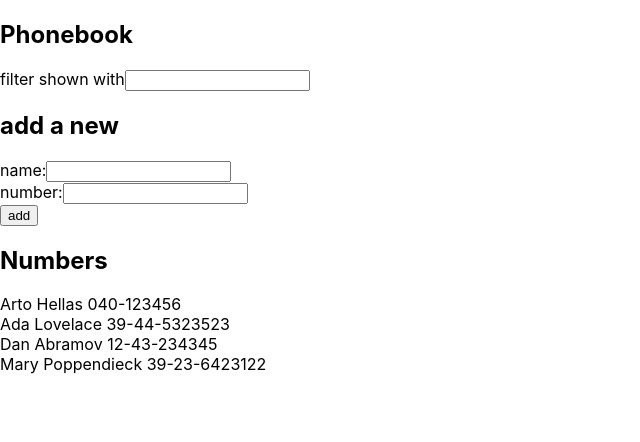
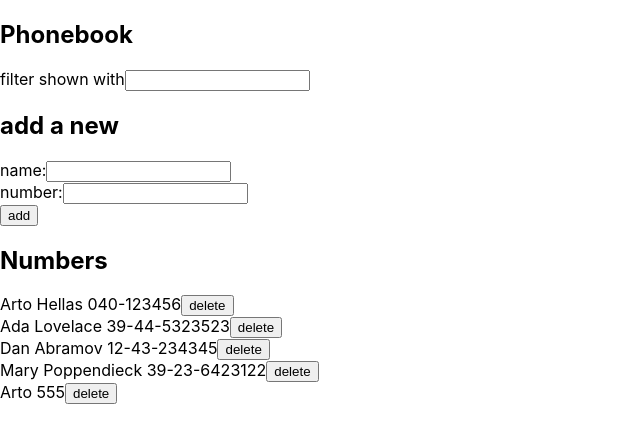
Before and after one commit to LurryLarry/FullStackOpen, a React (Create React App) app in the folder osa2/puhelinluettelo/: page / in a window 1280 px wide. Shown: the top 442 px of the page, without its empty margins (0-640 px from the left). Built offline with nearby package versions, Linux system fonts and the light colour scheme; data requests are answered from the project's data file.

Commit message:
2.17 done

```diff
--- a/osa2/puhelinluettelo/db.json
+++ b/osa2/puhelinluettelo/db.json
@@ -1,5 +1,5 @@
 {
-  "persons":[
+  "persons": [
     {
       "name": "Arto Hellas",
       "number": "040-123456",
@@ -19,6 +19,11 @@
       "name": "Mary Poppendieck",
       "number": "39-23-6423122",
       "id": 4
+    },
+    {
+      "name": "Arto",
+      "number": "555",
+      "id": 5
     }
   ]
 }
--- a/osa2/puhelinluettelo/src/App.js
+++ b/osa2/puhelinluettelo/src/App.js
@@ -1,9 +1,8 @@
 import React, { useState, useEffect } from 'react'
-import axios from 'axios'
 import Persons from './components/Persons'
 import PersonForm from './components/PersonForm'
 import Filter from './components/Filter'
-
+import numberService from './services/persons'
 
 const App = () => {
   const [persons, setPersons] = useState([])
@@ -12,13 +11,14 @@ const App = () => {
   const [newFilter, setNewFilter] = useState('')
 
   useEffect(() => {
-    axios
-      .get('http://localhost:3001/persons')
-      .then(response => {
-        setPersons(response.data)
+    numberService
+      .getAll()
+      .then(initialPersons => {
+        setPersons(initialPersons)
+        console.log(initialPersons);
     })
   }, [])
-  console.log(persons);
+
 
   const addPerson = (event) => {
     event.preventDefault()
@@ -30,7 +30,33 @@ const App = () => {
         name: newName,
         number: newNumber
       }
-      setPersons(persons.concat(person))
+
+      numberService
+      .create(person)
+        .then(returnedPerson => {
+          console.log(returnedPerson);
+          setPersons(persons.concat(returnedPerson))
+      })
+    }
+  }
+
+  const deletePerson = (id) => {
+    const person = persons.find(p => p.id === id)
+    console.log(person);
+    console.log('käy täällä');
+
+    const result = window.confirm(`Delete ${person.name} ?`)
+
+    if (result === true) {
+      numberService
+        .removePerson(person.id)
+        .then(deletedPerson => {
+          console.log(deletedPerson);
+          setPersons(persons.filter(p => p.id !== id))
+        })
+        .catch(error => {
+          alert(`${person.name} was already deleted from server`)
+        })
     }
   }
 
@@ -67,6 +93,7 @@ const App = () => {
       />
       <h2>Numbers</h2>
       <Persons
+        deletePerson={deletePerson}
         newFilter={newFilter}
         persons={persons}/>
     </div>
--- a/osa2/puhelinluettelo/src/components/Person.js
+++ b/osa2/puhelinluettelo/src/components/Person.js
@@ -1,9 +1,11 @@
 import React from 'react'
 
-const Person = ({ person }) => {
+const Person = ({ person, deletePerson }) => {
   console.log(person);
+
+
   return (
-        <div>{person.name} {person.number}</div>
+        <div>{person.name} {person.number}<button onClick={deletePerson}>delete</button></div>
   )
 }
 
--- a/osa2/puhelinluettelo/src/components/Persons.js
+++ b/osa2/puhelinluettelo/src/components/Persons.js
@@ -1,7 +1,7 @@
 import React from 'react'
 import Person from './Person'
 
-const Persons = ({ persons, newFilter }) => {
+const Persons = ({ persons, newFilter, deletePerson }) => {
   console.log(persons);
   const filterPerson = persons.filter(person =>
     person.name.toLowerCase().indexOf(newFilter.toLowerCase()) !== -1 // jos indexOf antaa positiivisen numeron, se kertoo että elementti on olemassa (argumentti käy toteen). includes antaa boolean arvon..
@@ -11,7 +11,7 @@ const Persons = ({ persons, newFilter }) => {
   return (
     <div>
     {filterPerson.map((person) =>
-      <Person key={person.name} person={person} />
+      <Person key={person.name} person={person} deletePerson={() => deletePerson(person.id)} />
     )}
   </div>
     )
--- /dev/null
+++ b/osa2/puhelinluettelo/src/services/persons.js
@@ -0,0 +1,23 @@
+import axios from 'axios'
+const baseUrl = 'http://localhost:3001/persons'
+
+const getAll = () => {
+  const request = axios.get(baseUrl)
+  return request.then(response => response.data)
+}
+
+const create = newObject => {
+  const request = axios.post(baseUrl, newObject)
+  return request.then(response => response.data)
+}
+
+const removePerson = (id) => {
+  const request = axios.delete(`${baseUrl}/${id}`)
+  return request.then(response => response.data)
+}
+
+export default {
+  getAll,
+  create,
+  removePerson
+}
```
